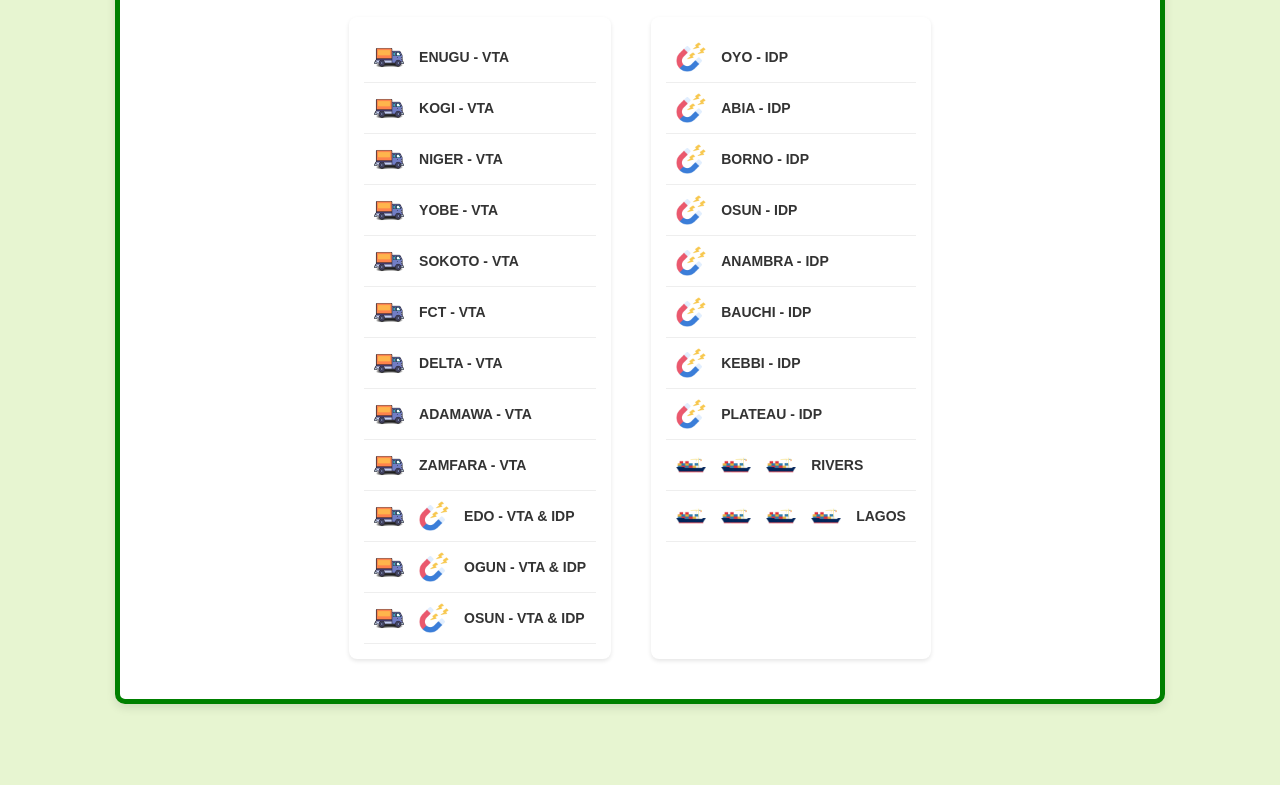
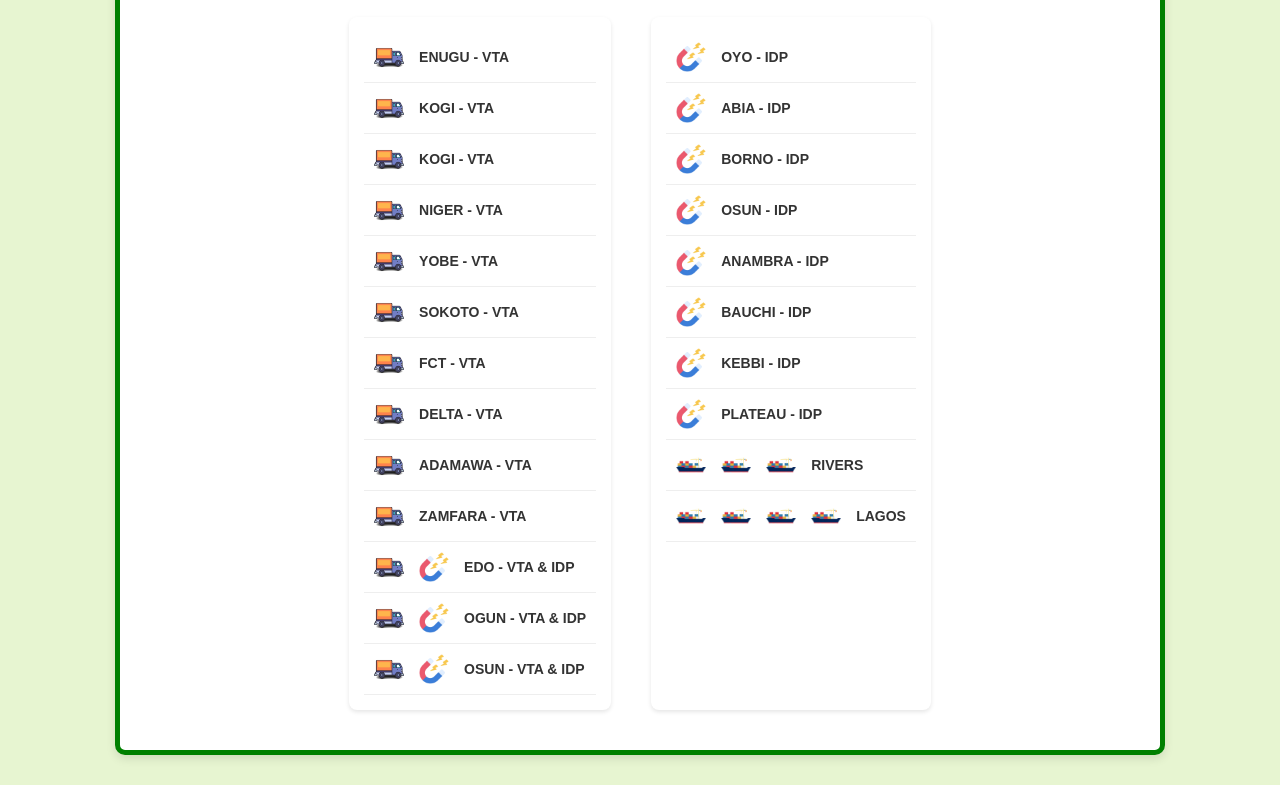
Before and after one commit to Jerry0019/Nigerian-Shippers-Council, a plain HTML site: page index.html in a window 1280 px wide. Shown: the part 1829-2614 px from the top of the page. Before the commit the page ends 2563 px from the top, so only its background shows below. Drawn offline with Linux system fonts and the light colour scheme.

Commit message:
Updated index.html
Added a request as suggested by client

```diff
--- a/index.html
+++ b/index.html
@@ -473,6 +473,10 @@
                         <img src="./img4.png" alt="VTA Icon" class="key-icon">
                         <span class="key-label">KOGI - VTA</span>
                     </div>
+                    <div class="key-item">
+                        <img src="./img4.png" alt="VTA Icon" class="key-icon">
+                        <span class="key-label">KOGI - VTA</span>
+                    </div>
 
                     <div class="key-item">
                         <img src="./img4.png" alt="VTA Icon" class="key-icon">
```
